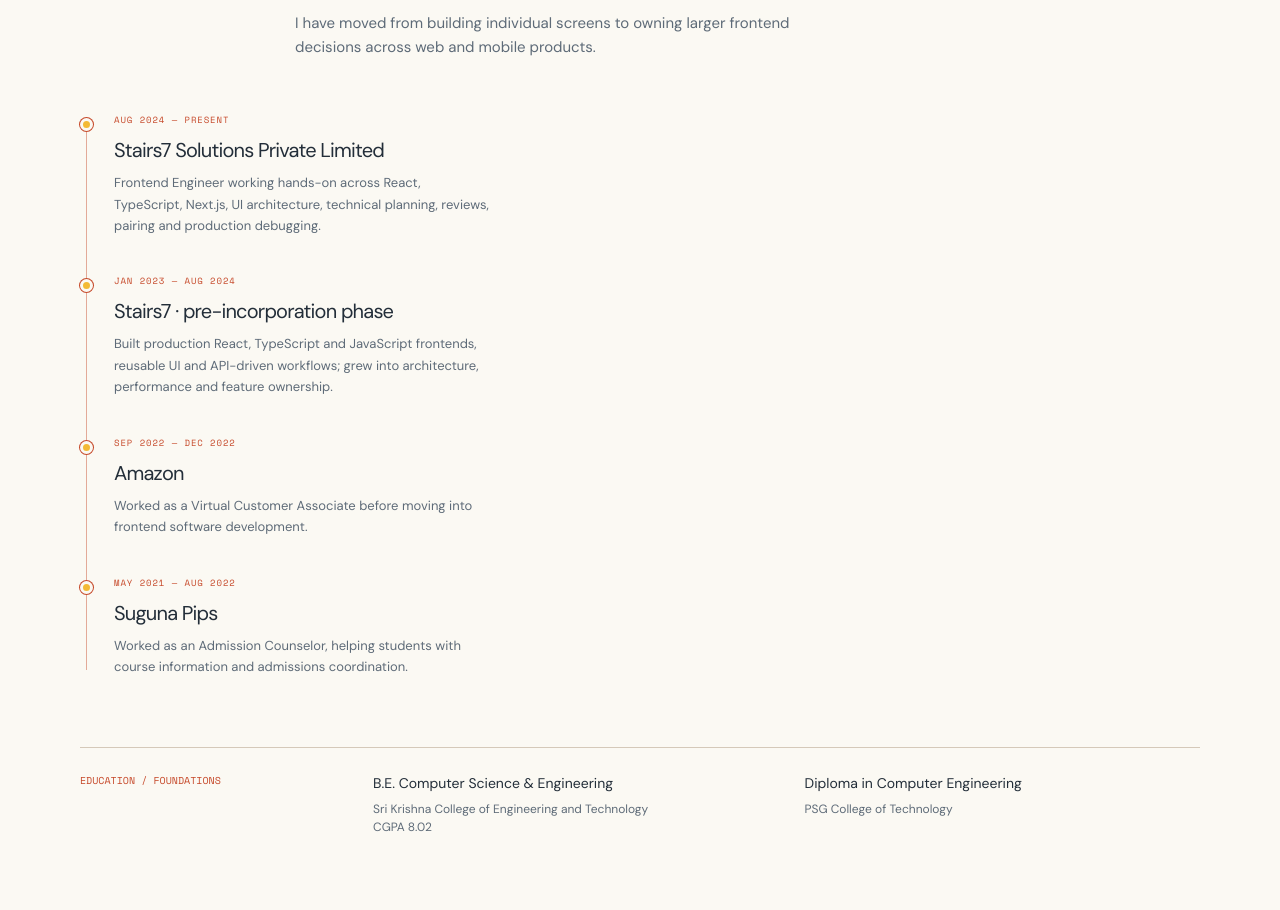
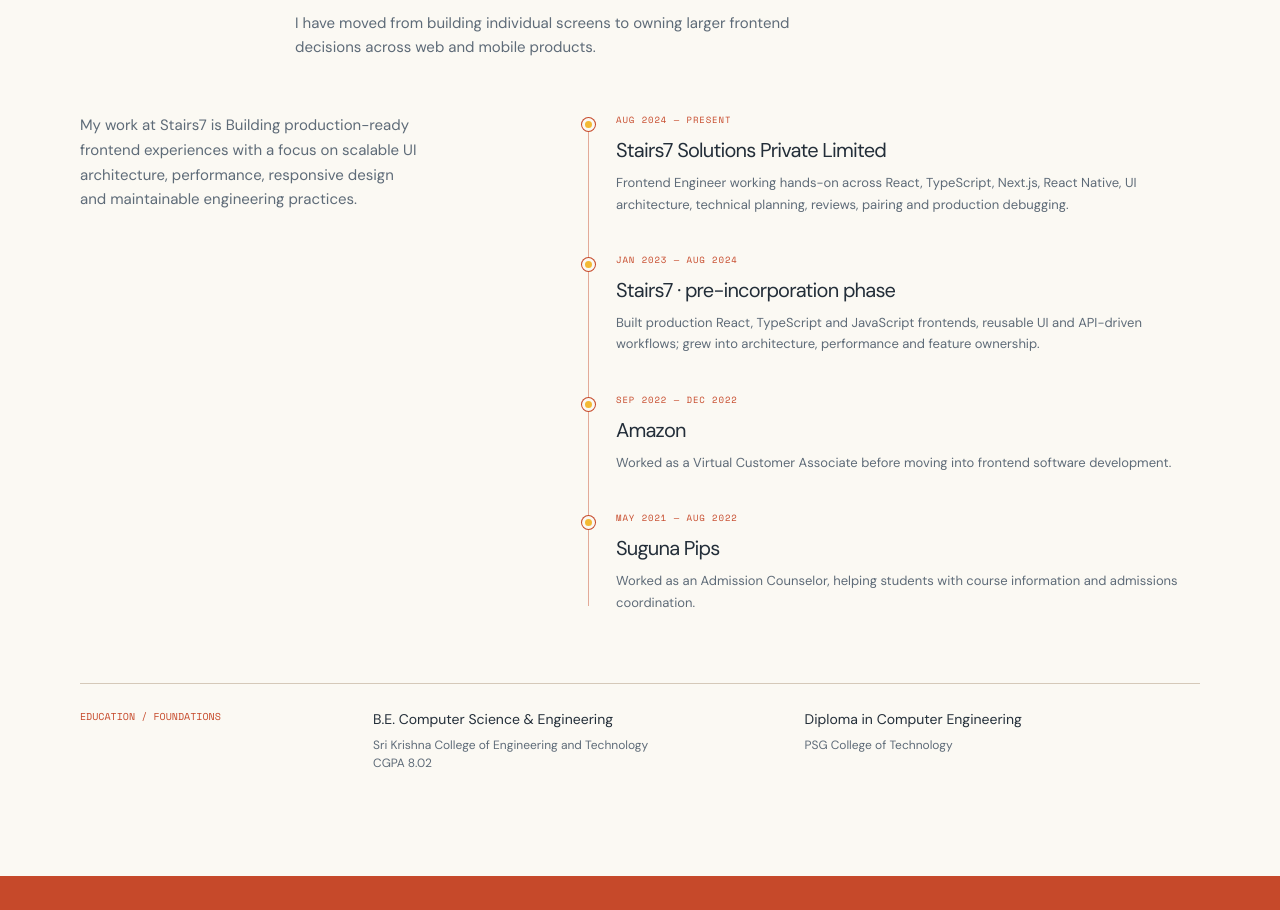
Before and after one commit to raj98-coder/portfolio, a React (Vite) app: page / in a window 1280 px wide. Shown: the part 3770-4680 px from the top of the page. Built offline with nearby package versions, Linux system fonts and the light colour scheme.

Commit message:
Content corrections

```diff
--- a/src/App.tsx
+++ b/src/App.tsx
@@ -524,6 +524,9 @@
               </div>
             </div>
             <div className="experience-grid">
+              <p className="experience-note reveal delay-1">
+                My work at Stairs7 is Building production-ready frontend experiences with a focus on scalable UI architecture, performance, responsive design and maintainable engineering practices.
+              </p>
               <div className="timeline reveal delay-2">
                 <article className="timeline-item">
                   <span className="timeline-dot" />
@@ -531,7 +534,7 @@
                   <h3>Stairs7 Solutions Private Limited</h3>
                   <p>
                     Frontend Engineer working hands-on across React,
-                    TypeScript, Next.js, UI architecture, technical planning,
+                    TypeScript, Next.js, React Native, UI architecture, technical planning,
                     reviews, pairing and production debugging.
                   </p>
                 </article>
```
